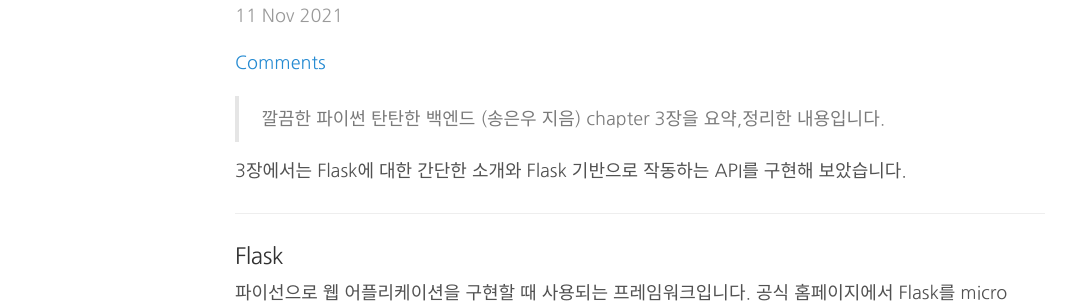
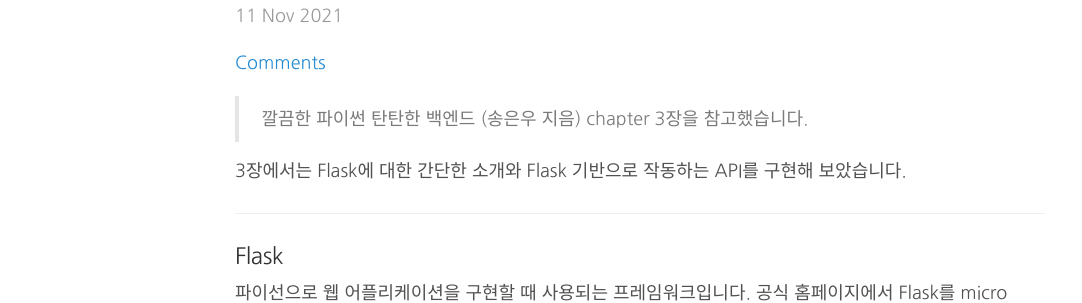
Before and after one commit to changhyeonnam/changhyeonnam.github.io, a Jekyll site: the page built from _posts/2021/2021-11-11-ch03.md, in a window 1280 px wide and 900 px high. Shown: the part 209-512 px from the top of the window, without its empty margins (0-1082 px from the left). Built offline with Jekyll 4.4.1, drawn with Linux system fonts in a browser that asks for light colours; nearby versions of some CDN libraries; our own code applies the rules of GitHub Pages for plain Markdown files; comment, search, counter and statistics services are not loaded.

Commit message:
Update 2021-11-11-ch03.md

```diff
--- a/_posts/2021/2021-11-11-ch03.md
+++ b/_posts/2021/2021-11-11-ch03.md
@@ -7,7 +7,7 @@
 comments: true
 ---
 
-> 깔끔한 파이썬 탄탄한 백엔드 (송은우 지음) chapter 3장을 요약,정리한 내용입니다.
+> 깔끔한 파이썬 탄탄한 백엔드 (송은우 지음) chapter 3장을 참고했습니다.
 >
 
 3장에서는 Flask에 대한 간단한 소개와 Flask 기반으로 작동하는 API를 구현해 보았습니다.
```
